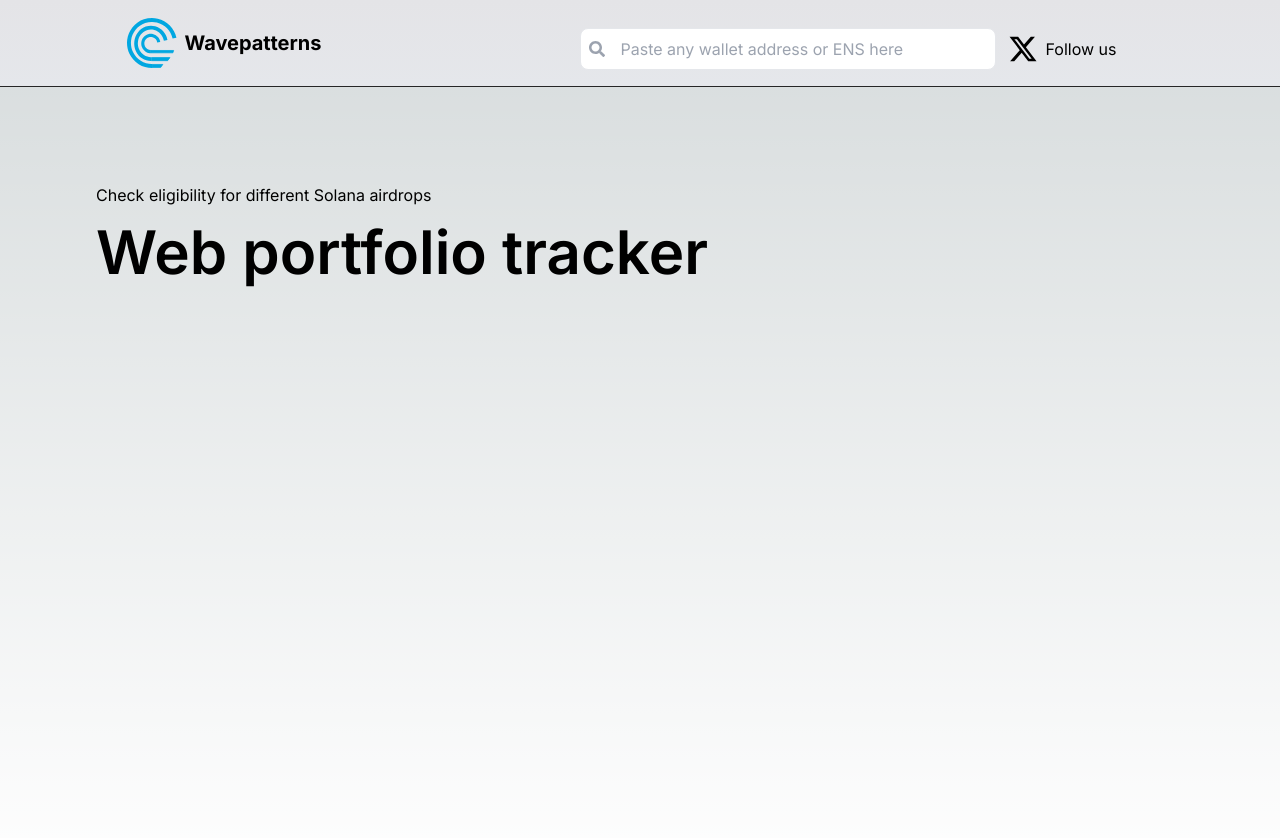
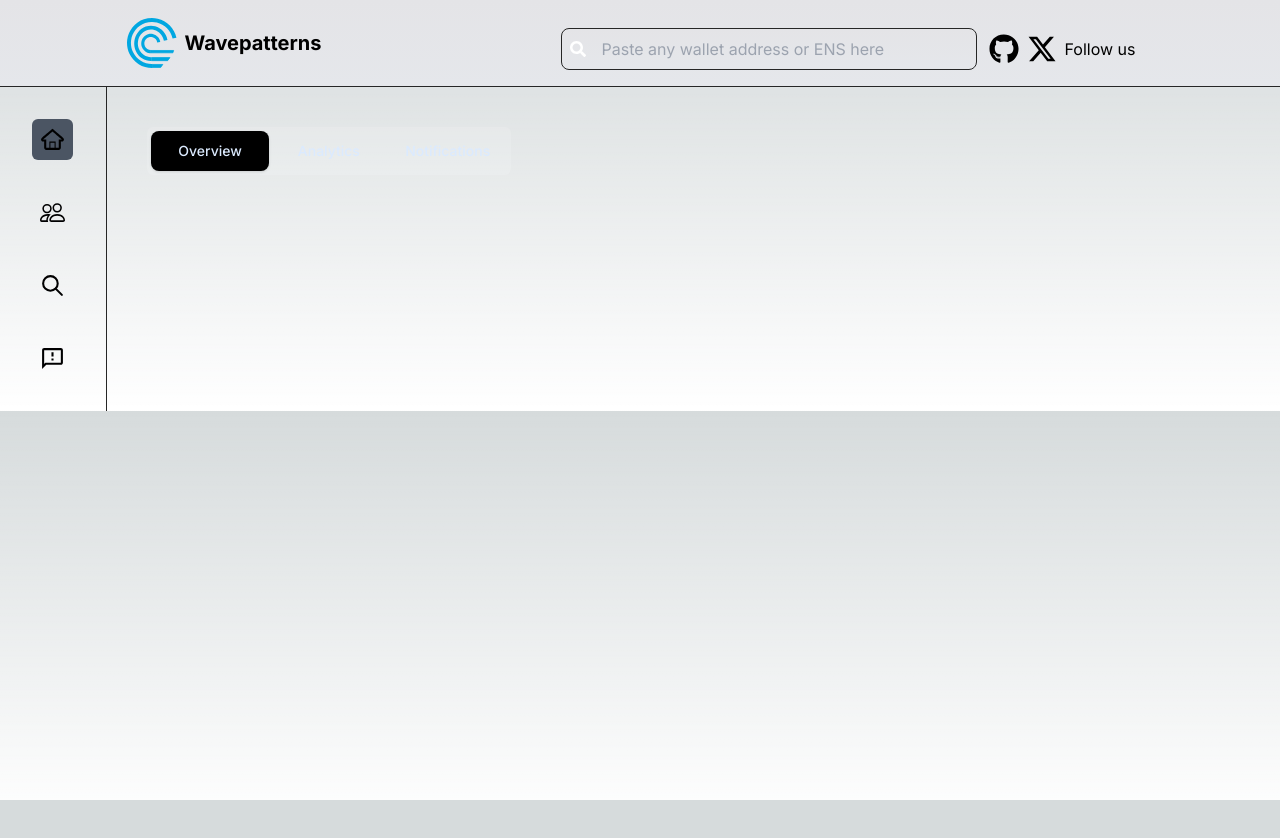
Before and after one commit to SplitWave/wave-patterns, a Next.js app: page / in a window 1280 px wide. Shown: the top 838 px of the page. After the commit the page ends 800 px from the top, so only its background shows below. Built offline with nearby package versions, Linux system fonts and the light colour scheme.

Commit message:
overview scallfolding

```diff
--- a/package.json
+++ b/package.json
@@ -10,6 +10,7 @@
   },
   "dependencies": {
     "next": "14.1.0",
+    "@headlessui/react": "^1.7.17",
     "react": "^18",
     "react-dom": "^18",
     "react-icons": "^5.0.1"
--- a/src/app/page.tsx
+++ b/src/app/page.tsx
@@ -1,13 +1,10 @@
-import Image from 'next/image';
+import Dashboard from '@/components/Dashboard/Dashboard';
 
 export default function Home() {
   return (
-    <main className="flex min-h-screen flex-col  p-24">
+    <main className="">
       <div>
-        <p>Check eligibility for different Solana airdrops</p>
-        <h1 className=" font-semibold text-[3.75rem] ">
-          Web portfolio tracker
-        </h1>
+        <Dashboard />
       </div>
     </main>
   );
--- /dev/null
+++ b/src/components/Dashboard/Dashboard.tsx
@@ -0,0 +1,73 @@
+'use client';
+import React from 'react';
+import { Tab } from '@headlessui/react';
+import { TbSearch } from 'react-icons/tb';
+import { BsPeople } from 'react-icons/bs';
+import { TiHomeOutline } from 'react-icons/ti';
+import { MdOutlineFeedback } from 'react-icons/md';
+import Home from '../Dashboard/Home';
+
+export function classNames(
+  ...classes: Array<string | boolean | undefined | null>
+): string {
+  return classes
+    .filter((value) => typeof value === 'string' && Boolean(value))
+    .join(' ');
+}
+
+function Dashboard() {
+  return (
+    <div className="flex focus:outline-none ">
+      <Tab.Group vertical>
+        <Tab.List className="flex flex-col lg:justify-center lg:items-center lg:w-1/12 h-full p-4 border-r border-neutral-800 ">
+          <Tab
+            className={({ selected }) =>
+              classNames(
+                ' focus:outline-none my-4 p-2 ',
+                selected && ' bg-gray-600  rounded-md '
+              )
+            }>
+            <TiHomeOutline size={25} />
+          </Tab>
+          <Tab
+            className={({ selected }) =>
+              classNames(
+                ' focus:outline-none my-4 p-2 ',
+                selected && ' bg-gray-600  rounded-md '
+              )
+            }>
+            <BsPeople size={25} />
+          </Tab>
+          <Tab
+            className={({ selected }) =>
+              classNames(
+                ' focus:outline-none my-4 p-2 ',
+                selected && ' bg-gray-600  rounded-md '
+              )
+            }>
+            <TbSearch size={25} />
+          </Tab>
+          <Tab
+            className={({ selected }) =>
+              classNames(
+                ' focus:outline-none my-4 p-2 ',
+                selected && ' bg-gray-600  rounded-md '
+              )
+            }>
+            <MdOutlineFeedback size={25} />
+          </Tab>
+        </Tab.List>
+        <Tab.Panels className="lg:w-11/12">
+          <Tab.Panel>
+            <Home />
+          </Tab.Panel>
+          <Tab.Panel>Content 2</Tab.Panel>
+          <Tab.Panel>Content 3</Tab.Panel>
+          <Tab.Panel>Content 4</Tab.Panel>
+        </Tab.Panels>
+      </Tab.Group>
+    </div>
+  );
+}
+
+export default Dashboard;
--- /dev/null
+++ b/src/components/Dashboard/Home.tsx
@@ -0,0 +1,45 @@
+import React, { useState } from 'react';
+import { Tab } from '@headlessui/react';
+import { classNames } from './Dashboard';
+
+function Home() {
+  let [categories] = useState({
+    Overview: [],
+    Analytics: [],
+    Notifications: [],
+  });
+  return (
+    <div className=" w-full h-full lg:p-10 ">
+      <Tab.Group>
+        <Tab.List className="flex  p-1 lg:w-1/3  bg-white/[0.12] rounded-md ">
+          {Object.keys(categories).map((category) => (
+            <Tab
+              key={category}
+              className={({ selected }) =>
+                classNames(
+                  'w-full rounded-lg py-2.5 text-sm font-medium leading-5 text-blue-100',
+                  'focus:outline-none',
+                  selected
+                    ? 'bg-black  shadow'
+                    : 'text-blue-100  hover:text-white'
+                )
+              }>
+              {category}
+            </Tab>
+          ))}
+        </Tab.List>
+        <Tab.Panels className="mt-2">
+          {Object.values(categories).map((posts, idx) => (
+            <Tab.Panel
+              key={idx}
+              className={classNames('', ' focus:outline-none')}>
+              <ul></ul>
+            </Tab.Panel>
+          ))}
+        </Tab.Panels>
+      </Tab.Group>
+    </div>
+  );
+}
+
+export default Home;
--- a/src/components/Header.tsx
+++ b/src/components/Header.tsx
@@ -1,6 +1,6 @@
 import React from 'react';
 import Image from 'next/image';
-import { FaXTwitter } from 'react-icons/fa6';
+import { FaXTwitter, FaGithub } from 'react-icons/fa6';
 import { FaSearch } from 'react-icons/fa';
 
 function Header() {
@@ -17,19 +17,23 @@ function Header() {
         />
         <h1 className=" ml-2 font-bold text-xl ">Wavepatterns</h1>
       </div>
-      <div className=" w-full lg:w-2/3 flex flex-row lg:justify-center items-center mt-3 ">
-        <div className=" w-2/4 text-black flex px-2 bg-white items-center border rounded-lg overflow-hidden">
-          <FaSearch className="text-gray-400" />
+      <div className=" w-full lg:w-2/3 flex flex-col lg:flex-row lg:justify-center lg:items-center mt-3  ">
+        <div className=" lg:w-2/4 text-white flex px-2 items-center border rounded-lg overflow-hidden bg-gray-200  bg-gradient-to-b from-zinc-200  border-neutral-800  dark:from-inherit   dark:bg-zinc-800/30 ">
+          <FaSearch className="text-white" />
           <input
             type="text"
             id="username"
             name="username"
             placeholder="Paste any wallet address or ENS here"
-            className="py-2 px-4 flex-1 outline-none"
+            className="py-2 px-4 flex-1 outline-none bg-gray-200  bg-gradient-to-b from-zinc-200 dark:from-inherit  dark:bg-zinc-800/5 "
           />
         </div>
-        <div className=" ml-3 flex flex-row items-center ">
-          <FaXTwitter size={30} />
+        <div className=" mt-3 lg:mt-0 ml-3 flex flex-row items-center ">
+          <FaGithub size={30} />
+          <FaXTwitter
+            size={30}
+            className=" ml-2 "
+          />
           <h1 className=" ml-2 ">Follow us</h1>
         </div>
       </div>
```
Also changed, not shown: 1 other file (tests, documents, lock files or other folders).
